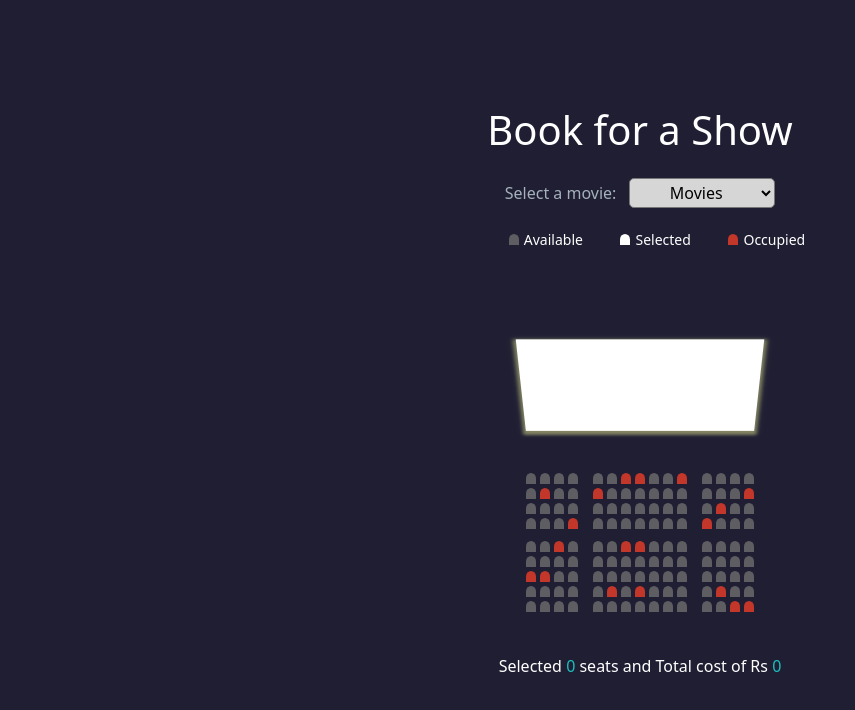
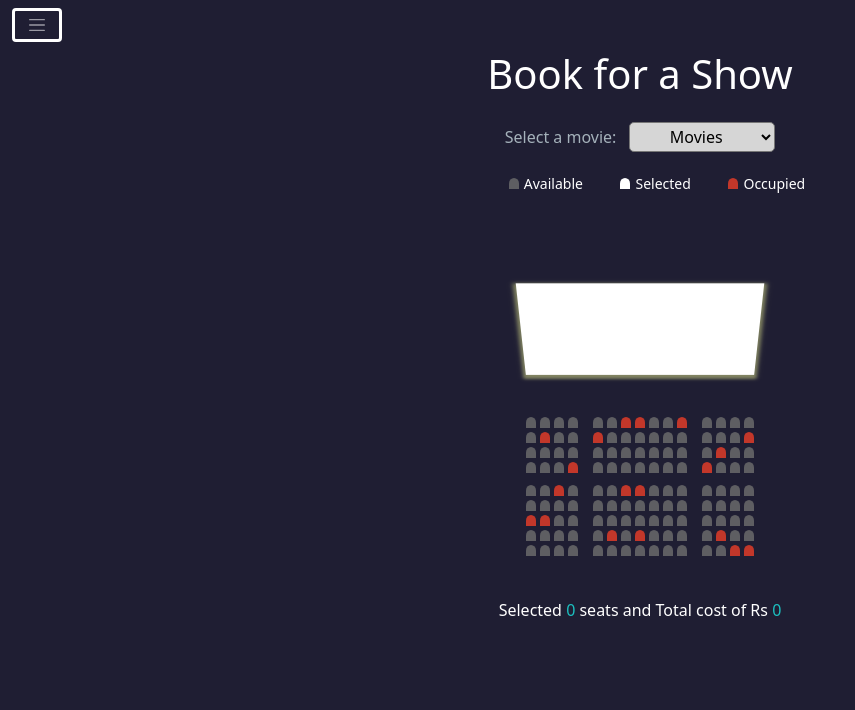
Before and after one commit to rakeshbodavula/Movie-Seat-Booking, a plain HTML site: page index.html in a window 1280 px wide. Shown: the whole page, without its empty margins (0-855 px from the left). Drawn offline with nearby package versions, Linux system fonts and the light colour scheme.

Commit message:
added toggler with instructions

```diff
--- a/index.html
+++ b/index.html
@@ -1,17 +1,47 @@
 <!DOCTYPE html>
 <html lang="en">
+
 <head>
     <meta charset="UTF-8">
     <meta http-equiv="X-UA-Compatible" content="IE=edge">
     <meta name="viewport" content="width=device-width, initial-scale=1.0">
     <title>Movie Seat Booking</title>
-    <link href="https://cdn.jsdelivr.net/npm/bootstrap@5.0.2/dist/css/bootstrap.min.css" rel="stylesheet" integrity="sha384-EVSTQN3/azprG1Anm3QDgpJLIm9Nao0Yz1ztcQTwFspd3yD65VohhpuuCOmLASjC" crossorigin="anonymous">
-    <script src="https://cdn.jsdelivr.net/npm/bootstrap@5.0.2/dist/js/bootstrap.bundle.min.js" integrity="sha384-MrcW6ZMFYlzcLA8Nl+NtUVF0sA7MsXsP1UyJoMp4YLEuNSfAP+JcXn/tWtIaxVXM" crossorigin="anonymous"></script>
+    <link href="https://cdn.jsdelivr.net/npm/bootstrap@5.0.2/dist/css/bootstrap.min.css" rel="stylesheet"
+        integrity="sha384-EVSTQN3/azprG1Anm3QDgpJLIm9Nao0Yz1ztcQTwFspd3yD65VohhpuuCOmLASjC" crossorigin="anonymous">
+    <script src="https://cdn.jsdelivr.net/npm/bootstrap@5.0.2/dist/js/bootstrap.bundle.min.js"
+        integrity="sha384-MrcW6ZMFYlzcLA8Nl+NtUVF0sA7MsXsP1UyJoMp4YLEuNSfAP+JcXn/tWtIaxVXM"
+        crossorigin="anonymous"></script>
     <link rel="shortcut icon" href="image1.png" type="image/x-icon">
-    <script src="https://code.jquery.com/jquery-3.6.0.js" integrity="sha256-H+K7U5CnXl1h5ywQfKtSj8PCmoN9aaq30gDh27Xc0jk=" crossorigin="anonymous"></script>
+    <script src="https://code.jquery.com/jquery-3.6.0.js"
+        integrity="sha256-H+K7U5CnXl1h5ywQfKtSj8PCmoN9aaq30gDh27Xc0jk=" crossorigin="anonymous"></script>
     <link rel="stylesheet" href="movieSeatBooking.css">
 </head>
+
 <body>
+
+    <div class="collapse" id="navbarToggleExternalContent">
+        <div class="bg-dark p-4">
+            <h2>How it Works:</h2>
+            <p>Select a Movie and then click on seats to select them <br>
+                you can see how many seats are selected and the total price you need to pay
+            </p>
+        </div>
+    </div>
+
+    <nav class="navbar navbar-dark bg-dark">
+        <div class="container-fluid">
+            <button class="navbar-toggler" type="button" data-bs-toggle="collapse"
+                data-bs-target="#navbarToggleExternalContent" aria-controls="navbarToggleExternalContent"
+                aria-expanded="false" aria-label="Toggle navigation">
+                <span class="navbar-toggler-icon"></span>
+            </button>
+        </div>
+    </nav>
+
+
+
+    <div class="body">
+
         <h1>Book for a Show</h1>
         <div class="movie-container">
             <label>Select a movie: </label>
@@ -197,8 +227,11 @@
             </div>
         </div>
 
-<p class="information">Selected <span class="count">0</span> seats and Total cost of Rs <span class="cost">0</span></p>
+        <p class="information">Selected <span class="count">0</span> seats and Total cost of Rs <span
+                class="cost">0</span></p>
 
+    </div>
     <script src="movieSeatBooking.js"></script>
 </body>
+
 </html>
--- a/movieSeatBooking.css
+++ b/movieSeatBooking.css
@@ -4,15 +4,35 @@
     padding: 0;
 }
 
-body {
+body{
+    height: 100vh;
     background-color: rgb(31, 30, 51);
+}
+
+.collapse{
+    color: #ffff;
+}
+
+.bg-dark{
+    background-color: rgb(31, 30, 51) !important;
+}
+
+button{
+    border: solid #ffff !important;
+}
+
+.navbar-toggler{
+    font-size: smaller;
+}
+
+.body {
+    /* background-color: rgb(31, 30, 51); */
     display: flex;
     flex-direction: column;
     justify-content: center;
     align-items: center;
-    height: 100vh;
     width: 100vw;
-    overflow: hidden;
+    /* overflow: hidden; */
     color: #ffff;
 }
 
```
Lines whose indentation alone changed are shown as unchanged.
